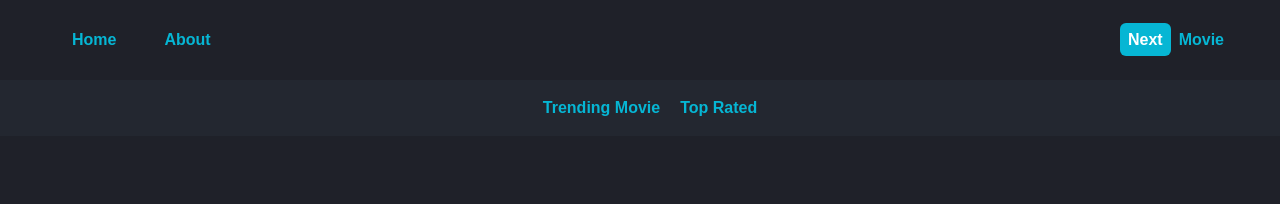
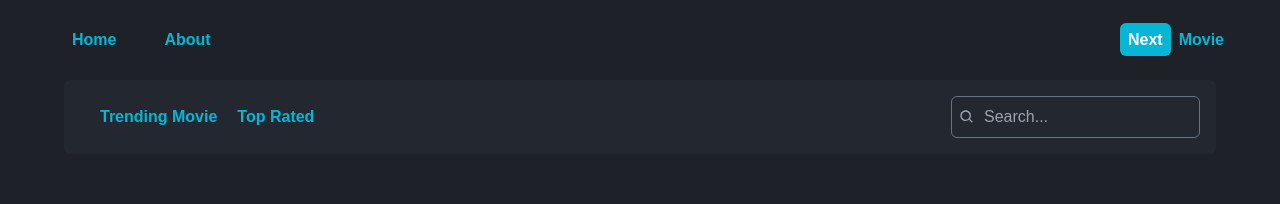
Before and after one commit to pzare1/movie-nextjs, a Next.js app: page /about in a window 1280 px wide. Shown: the top 204 px of the page. Built offline with nearby package versions, Linux system fonts and the light colour scheme.

Commit message:
add searchbox to layout

```diff
--- a/src/app/components/Navbar.jsx
+++ b/src/app/components/Navbar.jsx
@@ -1,11 +1,18 @@
 import React from 'react'
 import NavbarList from './NavbarList'
+import SearchBox from './SearchBox'
 
 function Navbar() {
   return (
-    <div className='flex justify-center w-full text-cyan-500 bg-nav-color light p-4'>
+    <div className='flex justify-between w-full max-w-6xl mx-auto rounded-md text-cyan-500 bg-nav-color light p-4 items-center'>
+      <div className='flex justify-between'>
         <NavbarList title="Trending Movie" params="Trending"/>
         <NavbarList title="Top Rated" params="Top"/>
+      </div>
+      <div>
+        <SearchBox/>
+      </div>
+
     </div>
   )
 }
--- /dev/null
+++ b/src/app/components/SearchBox.jsx
@@ -0,0 +1,18 @@
+import React from 'react'
+import {BiSearch} from 'react-icons/bi'
+function SearchBox() {
+  return (
+    <div className="relative">
+    <div className="absolute inset-y-0 left-0 flex items-center pl-2 pointer-events-none">
+      <BiSearch className="text-gray-400" />
+    </div>
+    <input
+      type="text"
+      placeholder="Search..."
+      className="pl-8 pr-2 py-2 border border-slate-500 rounded-md bg-transparent focus:outline-none focus:border-cyan-500 flex items-center"
+    />
+  </div>
+  );
+}
+
+export default SearchBox
--- a/src/app/layout.jsx
+++ b/src/app/layout.jsx
@@ -1,5 +1,6 @@
 import Header from './components/Header'
 import Navbar from './components/Navbar'
+
 import './globals.css'
 
 export default function RootLayout({ children }) {
@@ -8,7 +9,9 @@ export default function RootLayout({ children }) {
       <head />
       <body className='bg-body-color h-100'>
         <Header/>
+        <div className=' flex justify-between items-center'>
         <Navbar/>
+        </div>
         {children}
         </body>
     </html>
--- a/src/app/page.jsx
+++ b/src/app/page.jsx
@@ -1,5 +1,4 @@
 import Results from "./components/Results";
-
 const API_KEY = process.env.API_KEY
 export default async function Home({ searchParams }) {
   const genre = searchParams.genre || "trending";
```
